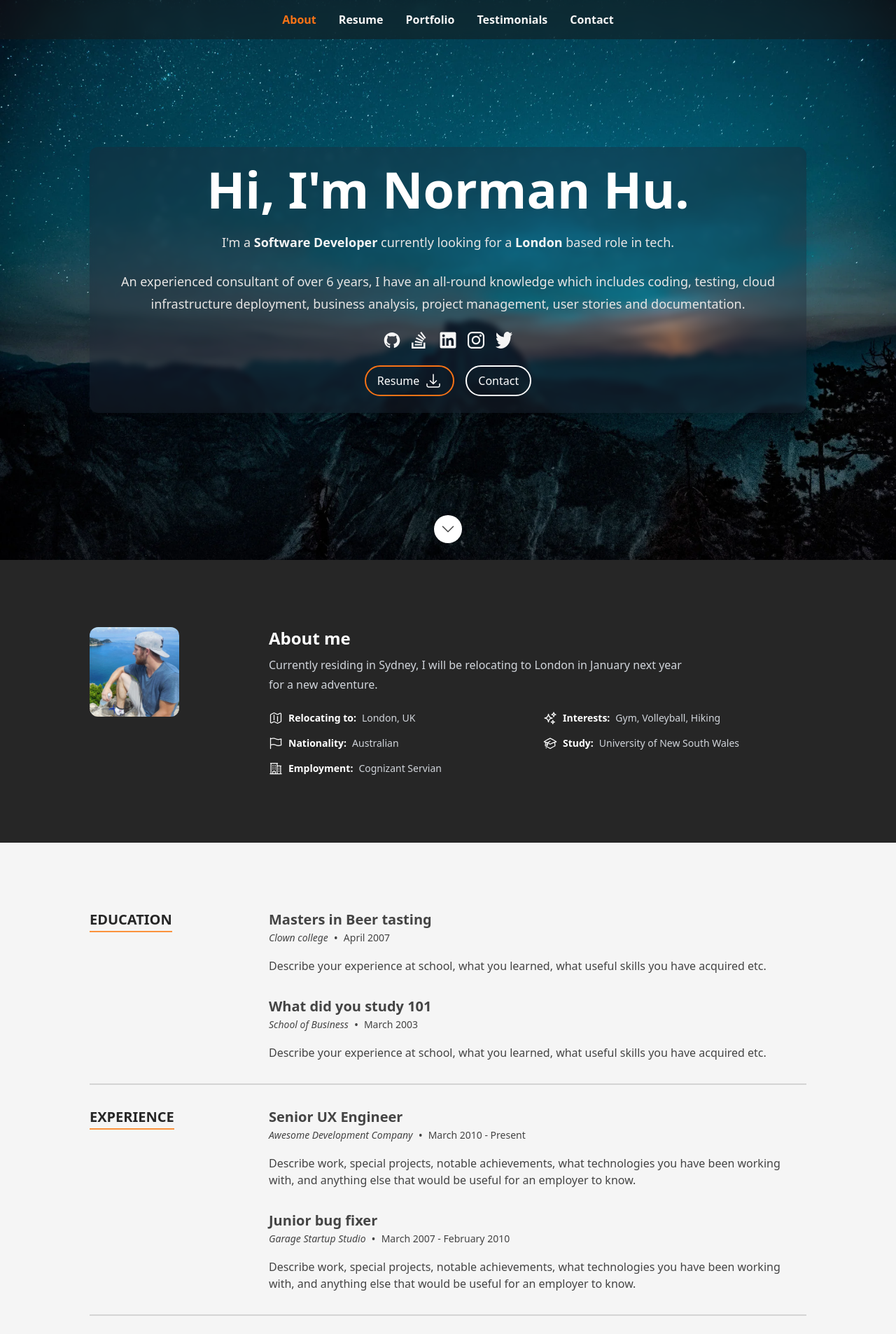
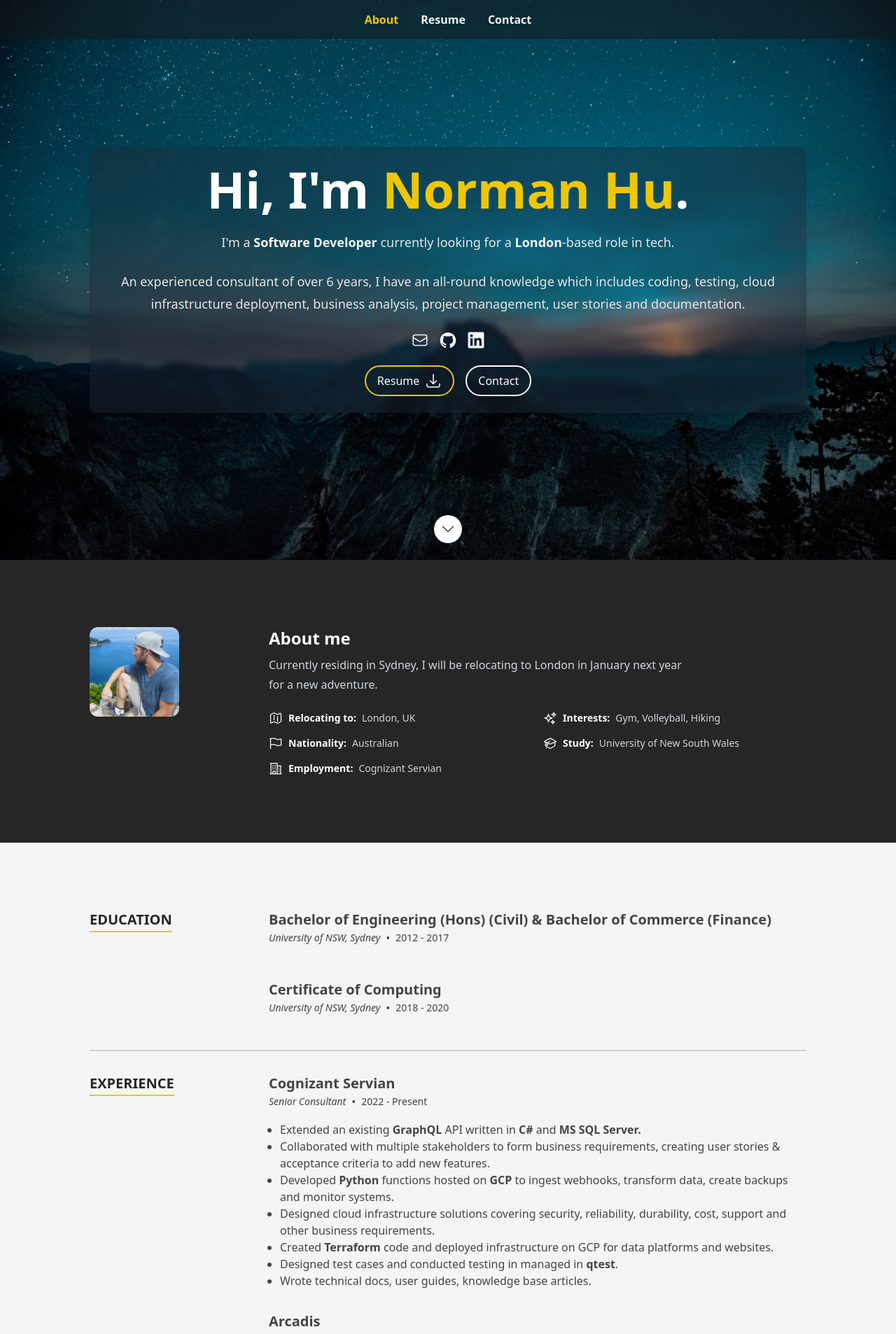
Before and after one commit to hnorm/norman-app, a Next.js app: page / in a window 1280 px wide. Shown: the top 1906 px of the page at 70% size. Built offline with nearby package versions, Linux system fonts and the light colour scheme.

Commit message:
more changes

```diff
--- a/src/components/Sections/Certifications.tsx
+++ b/src/components/Sections/Certifications.tsx
@@ -79,9 +79,9 @@ const Certifications: FC = memo(() => {
 
         <div className="z-10 px-4 lg:px-0">
 
-          <div className="relative h-max">
-            <h2 className="self-center text-xl font-bold text-white uppercase">Certifications</h2>
-            <span className="absolute inset-x-0 -bottom-1 border-b-2 border-orange-400"></span>
+          <div className="flex justify-center md:justify-start relative h-max">
+            <h2 className="text-xl font-bold text-white uppercase">Certifications</h2>
+            <span className="absolute inset-x-0 -bottom-1 border-b-2 border-yellow"></span>
           </div>
 
 
--- a/src/components/Sections/Contact/ContactForm.tsx
+++ b/src/components/Sections/Contact/ContactForm.tsx
@@ -41,7 +41,7 @@ const ContactForm: FC = memo(() => {
   );
 
   const inputClasses =
-    'bg-neutral-700 border-0 focus:border-0 focus:outline-none focus:ring-1 focus:ring-orange-600 rounded-md placeholder:text-neutral-400 placeholder:text-sm text-neutral-200 text-sm';
+    'bg-neutral-700 border-0 focus:border-0 focus:outline-none focus:ring-1 focus:ring-yellow rounded-md placeholder:text-neutral-400 placeholder:text-sm text-neutral-200 text-sm';
 
   return (
     <form className="grid min-h-[320px] grid-cols-1 gap-y-4" method="POST" onSubmit={handleSendMessage}>
@@ -66,7 +66,7 @@ const ContactForm: FC = memo(() => {
       />
       <button
         aria-label="Submit contact form"
-        className="w-max rounded-full border-2 border-orange-600 bg-stone-900 px-4 py-2 text-sm font-medium text-white shadow-md outline-none hover:bg-stone-800 focus:ring-2 focus:ring-orange-600 focus:ring-offset-2 focus:ring-offset-stone-800"
+        className="w-max rounded-full border-2 border-yellow bg-stone-900 px-4 py-2 text-sm font-medium text-white shadow-md outline-none hover:bg-stone-800 focus:ring-2 focus:ring-yellow focus:ring-offset-2 focus:ring-offset-stone-800"
         type="submit">
         Send Message
       </button>
--- a/src/components/Sections/Header.tsx
+++ b/src/components/Sections/Header.tsx
@@ -12,7 +12,7 @@ export const headerID = 'headerNav';
 const Header: FC = memo(() => {
   const [currentSection, setCurrentSection] = useState<SectionId | null>(null);
   const navSections = useMemo(
-    () => [SectionId.About, SectionId.Resume, SectionId.Portfolio, SectionId.Testimonials, SectionId.Contact],
+    () => [SectionId.About, SectionId.Resume, SectionId.Contact],
     [],
   );
 
@@ -33,8 +33,8 @@ const Header: FC = memo(() => {
 const DesktopNav: FC<{ navSections: SectionId[]; currentSection: SectionId | null }> = memo(
   ({ navSections, currentSection }) => {
     const baseClass =
-      '-m-1.5 p-1.5 rounded-md font-bold first-letter:uppercase hover:transition-colors hover:duration-300 focus:outline-none focus-visible:ring-2 focus-visible:ring-orange-500 sm:hover:text-orange-500 text-neutral-100';
-    const activeClass = classNames(baseClass, 'text-orange-500');
+      '-m-1.5 p-1.5 rounded-md font-bold first-letter:uppercase hover:transition-colors hover:duration-300 focus:outline-none focus-visible:ring-2 focus-visible:ring-yellow sm:hover:text-yellow text-neutral-100';
+    const activeClass = classNames(baseClass, 'text-yellow');
     const inactiveClass = classNames(baseClass, 'text-neutral-100');
     return (
       <header className="fixed top-0 z-50 hidden w-full bg-neutral-900/50 p-4 backdrop-blur sm:block" id={headerID}>
@@ -63,14 +63,14 @@ const MobileNav: FC<{ navSections: SectionId[]; currentSection: SectionId | null
     }, [isOpen]);
 
     const baseClass =
-      'p-2 rounded-md first-letter:uppercase transition-colors duration-300 focus:outline-none focus-visible:ring-2 focus-visible:ring-orange-500';
+      'p-2 rounded-md first-letter:uppercase transition-colors duration-300 focus:outline-none focus-visible:ring-2 focus-visible:ring-yellow';
     const activeClass = classNames(baseClass, 'bg-neutral-900 text-white font-bold');
     const inactiveClass = classNames(baseClass, 'text-neutral-200 font-medium');
     return (
       <>
         <button
           aria-label="Menu Button"
-          className="fixed right-2 top-2 z-40 rounded-md bg-orange-500 p-2 ring-offset-gray-800/60 hover:bg-orange-400 focus:outline-none focus:ring-0 focus-visible:ring-2 focus-visible:ring-orange-500 focus-visible:ring-offset-2 sm:hidden"
+          className="fixed right-2 top-2 z-40 rounded-md bg-yellow p-2 ring-offset-gray-800/60 hover:bg-yellow-400 focus:outline-none focus:ring-0 focus-visible:ring-2 focus-visible:ring-yellow focus-visible:ring-offset-2 sm:hidden"
           onClick={toggleOpen}>
           <Bars3BottomRightIcon className="h-8 w-8 text-white" />
           <span className="sr-only">Open sidebar</span>
--- a/src/components/Sections/Hero.tsx
+++ b/src/components/Sections/Hero.tsx
@@ -22,19 +22,20 @@ const Hero: FC = memo(() => {
         />
         <div className="z-10  max-w-screen-lg px-4 lg:px-0">
           <div className="flex flex-col items-center gap-y-6 rounded-xl bg-gray-800/40 p-6 text-center shadow-lg backdrop-blur-sm">
-            <h1 className="text-4xl font-bold text-white sm:text-5xl lg:text-7xl">{name}</h1>
+            <h1 className="text-4xl font-bold text-white sm:text-5xl lg:text-7xl">Hi, I'm <span className='text-yellow'>{name}</span>.</h1>
             {description}
             <div className="flex gap-x-4 text-neutral-100">
               <Socials />
             </div>
             <div className="flex w-full justify-center gap-x-4">
-              {actions.map(({ href, text, primary, Icon }) => (
+              {actions.map(({ href, target, text, primary, Icon }) => (
                 <a
                   className={classNames(
                     'flex gap-x-2 rounded-full border-2 bg-none px-4 py-2 text-sm font-medium text-white ring-offset-gray-700/80 hover:bg-gray-700/80 focus:outline-none focus:ring-2 focus:ring-offset-2 sm:text-base',
-                    primary ? 'border-orange-500 ring-orange-500' : 'border-white ring-white',
+                    primary ? 'border-yellow ring-yellow' : 'border-white ring-white',
                   )}
                   href={href}
+                  target={target}
                   key={text}>
                   {text}
                   {Icon && <Icon className="h-5 w-5 text-white sm:h-6 sm:w-6" />}
--- a/src/components/Sections/Resume/ResumeSection.tsx
+++ b/src/components/Sections/Resume/ResumeSection.tsx
@@ -6,7 +6,7 @@ const ResumeSection: FC<PropsWithChildren<{ title: string }>> = memo(({ title, c
       <div className="col-span-1 flex justify-center md:justify-start">
         <div className="relative h-max">
           <h2 className="text-xl font-bold uppercase text-neutral-800">{title}</h2>
-          <span className="absolute inset-x-0 -bottom-1 border-b-2 border-orange-400" />
+          <span className="absolute inset-x-0 -bottom-1 border-b-2 border-yellow" />
         </div>
       </div>
       <div className="col-span-1 flex flex-col md:col-span-3">{children}</div>
--- a/src/components/Sections/Resume/Skills.tsx
+++ b/src/components/Sections/Resume/Skills.tsx
@@ -26,7 +26,7 @@ export const Skill: FC<{ skill: SkillType }> = memo(({ skill }) => {
     <div className="flex flex-col">
       <span className="ml-2 text-sm font-medium">{name}</span>
       <div className="h-5 w-full overflow-hidden rounded-full bg-neutral-300">
-        <div className="h-full rounded-full bg-orange-400" style={{ width: `${percentage}%` }} />
+        <div className="h-full rounded-full bg-yellow" style={{ width: `${percentage}%` }} />
       </div>
     </div>
   );
--- a/src/components/Sections/Resume/TimelineItem.tsx
+++ b/src/components/Sections/Resume/TimelineItem.tsx
@@ -9,9 +9,9 @@ const TimelineItem: FC<{ item: TimelineItem }> = memo(({ item }) => {
       <div className="flex flex-col pb-4">
         <h2 className="text-xl font-bold">{title}</h2>
         <div className="flex items-center justify-center gap-x-2 md:justify-start">
-          <span className="flex-1 text-sm font-medium italic sm:flex-none">{location}</span>
+          <span className="flex-1 text-sm font-medium italic flex-none">{location}</span>
           <span>•</span>
-          <span className="flex-1 text-sm sm:flex-none">{date}</span>
+          <span className="flex-1 text-sm flex-none">{date}</span>
         </div>
       </div>
       {content}
--- a/src/components/Socials.tsx
+++ b/src/components/Socials.tsx
@@ -8,8 +8,9 @@ const Socials: FC = memo(() => {
       {socialLinks.map(({ label, Icon, href }) => (
         <a
           aria-label={label}
-          className="-m-1.5 rounded-md p-1.5 transition-all duration-300 hover:text-orange-500 focus:outline-none focus:ring-2 focus:ring-orange-500  sm:-m-3 sm:p-3"
+          className="-m-1.5 rounded-md p-1.5 transition-all duration-300 hover:text-yellow focus:outline-none focus:ring-2 focus:ring-yellow  sm:-m-3 sm:p-3"
           href={href}
+          target={href.startsWith("http") ? "_blank" : ""}
           key={label}>
           <Icon className="h-5 w-5 align-baseline sm:h-6 sm:w-6" />
         </a>
--- a/src/data/data.tsx
+++ b/src/data/data.tsx
@@ -2,17 +2,20 @@ import {
   AcademicCapIcon,
   ArrowDownTrayIcon,
   BuildingOffice2Icon,
+  EnvelopeIcon,
   // CalendarIcon,
   FlagIcon,
   MapIcon,
+  // PhoneIcon,
   SparklesIcon,
+  // MapPinIcon
 } from '@heroicons/react/24/outline';
 
 import GithubIcon from '../components/Icon/GithubIcon';
-import InstagramIcon from '../components/Icon/InstagramIcon';
+// import InstagramIcon from '../components/Icon/InstagramIcon';
 import LinkedInIcon from '../components/Icon/LinkedInIcon';
-import StackOverflowIcon from '../components/Icon/StackOverflowIcon';
-import TwitterIcon from '../components/Icon/TwitterIcon';
+// import StackOverflowIcon from '../components/Icon/StackOverflowIcon';
+// import TwitterIcon from '../components/Icon/TwitterIcon';
 import awsCloudPractitionerCert from '../images/aws-certified-cloud-practitioner.png';
 import terraformCert from '../images/hashicorp-certified-terraform-associate-003.png';
 import heroImage from '../images/header-background.webp';
@@ -42,6 +45,7 @@ import {
   TestimonialSection,
   TimelineItem
 } from './dataDef';
+
 
 /**
  * Page meta data
@@ -73,32 +77,33 @@ export type SectionId = (typeof SectionId)[keyof typeof SectionId];
  */
 export const heroData: Hero = {
   imageSrc: heroImage,
-  name: `Hi, I'm Norman Hu.`,
+  name: 'Norman Hu',
   description: (
     <>
-      <p className="prose-sm text-stone-200 sm:prose-base lg:prose-lg">
-        I'm a <strong className="text-stone-100">Software Developer</strong> currently looking for a
-        <strong className="text-stone-100"> London</strong> based role in tech.
+      <p className='prose-sm text-stone-200 sm:prose-base lg:prose-lg'>
+        I'm a <strong className='text-stone-100'>Software Developer</strong> currently looking for a
+        <strong className='text-stone-100'> London</strong>-based role in tech.
       </p>
-      <p className="prose-sm text-stone-200 sm:prose-base lg:prose-lg">
+      <p className='prose-sm text-stone-200 sm:prose-base lg:prose-lg'>
         An experienced consultant of over 6 years, I have an all-round knowledge which includes
         coding, testing, cloud infrastructure deployment, business analysis, project management, user stories and documentation.
       </p>
-      {/* <p className="prose-sm text-stone-200 sm:prose-base lg:prose-lg">
-        I'm a Victoria based <strong className="text-stone-100">Full Stack Software Engineer</strong>, currently working
-        at <strong className="text-stone-100">Instant Domains</strong> helping build a modern, mobile-first, domain
+      {/* <p className='prose-sm text-stone-200 sm:prose-base lg:prose-lg'>
+        I'm a Victoria based <strong className='text-stone-100'>Full Stack Software Engineer</strong>, currently working
+        at <strong className='text-stone-100'>Instant Domains</strong> helping build a modern, mobile-first, domain
         registrar and site builder.
       </p>
-      <p className="prose-sm text-stone-200 sm:prose-base lg:prose-lg">
-        In my free time time, you can catch me training in <strong className="text-stone-100">Muay Thai</strong>,
-        plucking my <strong className="text-stone-100">banjo</strong>, or exploring beautiful{' '}
-        <strong className="text-stone-100">Vancouver Island</strong>.
+      <p className='prose-sm text-stone-200 sm:prose-base lg:prose-lg'>
+        In my free time time, you can catch me training in <strong className='text-stone-100'>Muay Thai</strong>,
+        plucking my <strong className='text-stone-100'>banjo</strong>, or exploring beautiful{' '}
+        <strong className='text-stone-100'>Vancouver Island</strong>.
       </p> */}
     </>
   ),
   actions: [
     {
-      href: '/assets/resume.pdf',
+      href: 'https://normanapp-assets.s3.eu-west-1.amazonaws.com/Norman-Hu-resume.pdf',
+      target: '_blank',
       text: 'Resume',
       primary: true,
       Icon: ArrowDownTrayIcon,
@@ -278,42 +283,55 @@ export const portfolioItems: PortfolioItem[] = [
  */
 export const education: TimelineItem[] = [
   {
-    date: 'April 2007',
-    location: 'Clown college',
-    title: 'Masters in Beer tasting',
-    content: <p>Describe your experience at school, what you learned, what useful skills you have acquired etc.</p>,
+    date: '2012 - 2017',
+    location: 'University of NSW, Sydney',
+    title: 'Bachelor of Engineering (Hons) (Civil) & Bachelor of Commerce (Finance)',
+    content: <p></p>,
   },
   {
-    date: 'March 2003',
-    location: 'School of Business',
-    title: 'What did you study 101',
-    content: <p>Describe your experience at school, what you learned, what useful skills you have acquired etc.</p>,
+    date: '2018 - 2020',
+    location: 'University of NSW, Sydney',
+    title: 'Certificate of Computing',
+    content: <p></p>,
   },
 ];
 
 export const experience: TimelineItem[] = [
   {
-    date: 'March 2010 - Present',
-    location: 'Awesome Development Company',
-    title: 'Senior UX Engineer',
+    date: '2022 - Present',
+    title: 'Cognizant Servian',
+    location: 'Senior Consultant',
     content: (
-      <p>
-        Describe work, special projects, notable achievements, what technologies you have been working with, and
-        anything else that would be useful for an employer to know.
-      </p>
+      <ul className="md:list-disc md:list-outside md:ml-4">
+        <li>Extended an existing <b>GraphQL</b> API written in <b>C#</b> and <b>MS SQL Server.</b></li>
+        <li>Collaborated with multiple stakeholders to form business requirements, creating user stories & acceptance criteria to add new features.</li>
+        <li>Developed <b>Python</b> functions hosted on <b>GCP</b> to ingest webhooks, transform data, create backups and monitor systems.</li>
+        <li>Designed cloud infrastructure solutions covering security, reliability, durability, cost, support and other business requirements.</li>
+        <li>Created <b>Terraform</b> code and deployed infrastructure on GCP for data platforms and websites.</li>
+        <li>Designed test cases and conducted testing in managed in <b>qtest</b>. </li>
+        <li>Wrote technical docs, user guides, knowledge base articles.</li>
+      </ul>
     ),
   },
   {
-    date: 'March 2007 - February 2010',
-    location: 'Garage Startup Studio',
-    title: 'Junior bug fixer',
+    date: '2021 - 2022',
+    title: 'Arcadis',
+    location: 'Transport Planner',
     content: (
-      <>
-        <p>
-          Describe work, special projects, notable achievements, what technologies you have been working with, and
-          anything else that would be useful for an employer to know.
-        </p>
-      </>
+      <ul className="md:list-disc md:list-outside md:ml-4">
+        <li>Wrote transport planning assessments, government strategy reports, and proposals to shape our urban environment.</li>
+      </ul>
+    ),
+  },
+  {
+    date: '2017 - 2020',
+    title: 'Beca',
+    location: 'Graduate Transport Planner',
+    content: (
+      <ul className="md:list-disc md:list-outside md:ml-4">
+        <li>Built a <b>C#</b> application using <b>WinForms</b> and <b>MS SQL Server</b> to automate data analytics</li>
+        <li>Used <b>VBA</b> in Excel for data analytics and creating visualisations of traffic data, Opal data and other transport datasets.</li>
+      </ul>
     ),
   },
 ];
@@ -414,23 +432,23 @@ export const contact: ContactSection = {
   items: [
     {
       type: ContactType.Email,
-      text: 'reachout@timbaker.me',
-      href: 'mailto:reachout@timbaker.me',
+      text: 'normanhujun@gmail.com',
+      href: 'mailto:normanhujun@gmail.com',
     },
+    // {
+    //   type: ContactType.Phone,
+    //   text: '+xx xxx xxx xxx',
+    //   href: 'tel:+xxxxxxxxxxx',
+    // },
     {
-      type: ContactType.Location,
-      text: 'Victoria BC, Canada',
-      href: 'https://www.google.ca/maps/place/Victoria,+BC/@48.4262362,-123.376775,14z',
-    },
-    {
-      type: ContactType.Instagram,
-      text: '@tbakerx',
-      href: 'https://www.instagram.com/tbakerx/',
+      type: ContactType.LinkedIn,
+      text: 'linkedin.com/in/hnorm/',
+      href: 'https://www.linkedin.com/in/hnorm/',
     },
     {
       type: ContactType.Github,
-      text: 'tbakerx',
-      href: 'https://github.com/tbakerx',
+      text: 'github.com/hnorm',
+      href: 'https://www.github.com/hnorm',
     },
   ],
 };
@@ -439,9 +457,12 @@ export const contact: ContactSection = {
  * Social items
  */
 export const socialLinks: Social[] = [
-  { label: 'Github', Icon: GithubIcon, href: 'https://github.com/tbakerx' },
-  { label: 'Stack Overflow', Icon: StackOverflowIcon, href: 'https://stackoverflow.com/users/8553186/tim-baker' },
-  { label: 'LinkedIn', Icon: LinkedInIcon, href: 'https://www.linkedin.com/in/timbakerx/' },
-  { label: 'Instagram', Icon: InstagramIcon, href: 'https://www.instagram.com/reactresume/' },
-  { label: 'Twitter', Icon: TwitterIcon, href: 'https://twitter.com/TimBakerx' },
+
+  { label: 'Email', Icon: EnvelopeIcon, href: 'mailto:normanhujun@gmail.com' },
+  // { label: 'Phone', Icon: PhoneIcon, href: 'tel:+xxxxxxxxxxx' },
+  // { label: 'Stack Overflow', Icon: StackOverflowIcon, href: 'https://stackoverflow.com/users/8553186/tim-baker' },
+  { label: 'Github', Icon: GithubIcon, href: 'https://www.github.com/hnorm' },
+  { label: 'LinkedIn', Icon: LinkedInIcon, href: 'https://www.linkedin.com/in/hnorm/' },
+  // { label: 'Instagram', Icon: InstagramIcon, href: 'https://www.instagram.com/reactresume/' },
+  // { label: 'Twitter', Icon: TwitterIcon, href: 'https://twitter.com/TimBakerx' },
 ];
--- a/src/data/dataDef.ts
+++ b/src/data/dataDef.ts
@@ -29,6 +29,7 @@ export interface Hero {
 
 interface HeroActionItem {
   href: string;
+  target?: string;
   text: string;
   primary?: boolean;
   Icon?: ForwardRefExoticComponent<Omit<SVGProps<SVGSVGElement>, 'ref'>>;
```
Also changed, not shown: src/components/Sections/Contact/index.tsx (+5 -4 lines), src/components/Sections/Footer.tsx (+13 -10 lines).
